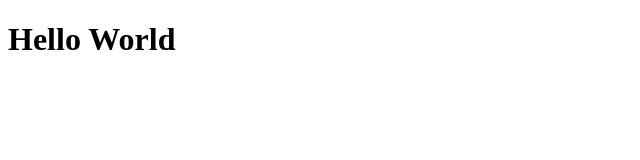
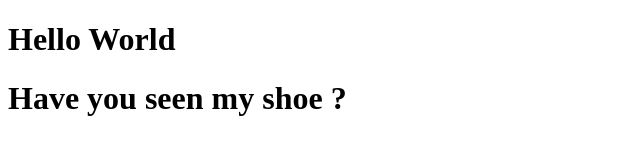
Before and after one commit to AlexisCatrix/helloWorld, a plain HTML site: page index.html in a window 1280 px wide. Shown: the whole page, without its empty margins (0-640 px from the left). Drawn offline with Linux system fonts and the light colour scheme.

Commit message:
New h1
Hey dude, take a look for my commit :) I added a new h1 in the body.
What do you think about it ?

```diff
--- a/index.html
+++ b/index.html
@@ -6,5 +6,6 @@
 </head>
 <body>
     <h1>Hello World</h1>
+    <h1>Have you seen my shoe ?</h1>
 </body>
 </html>
```
